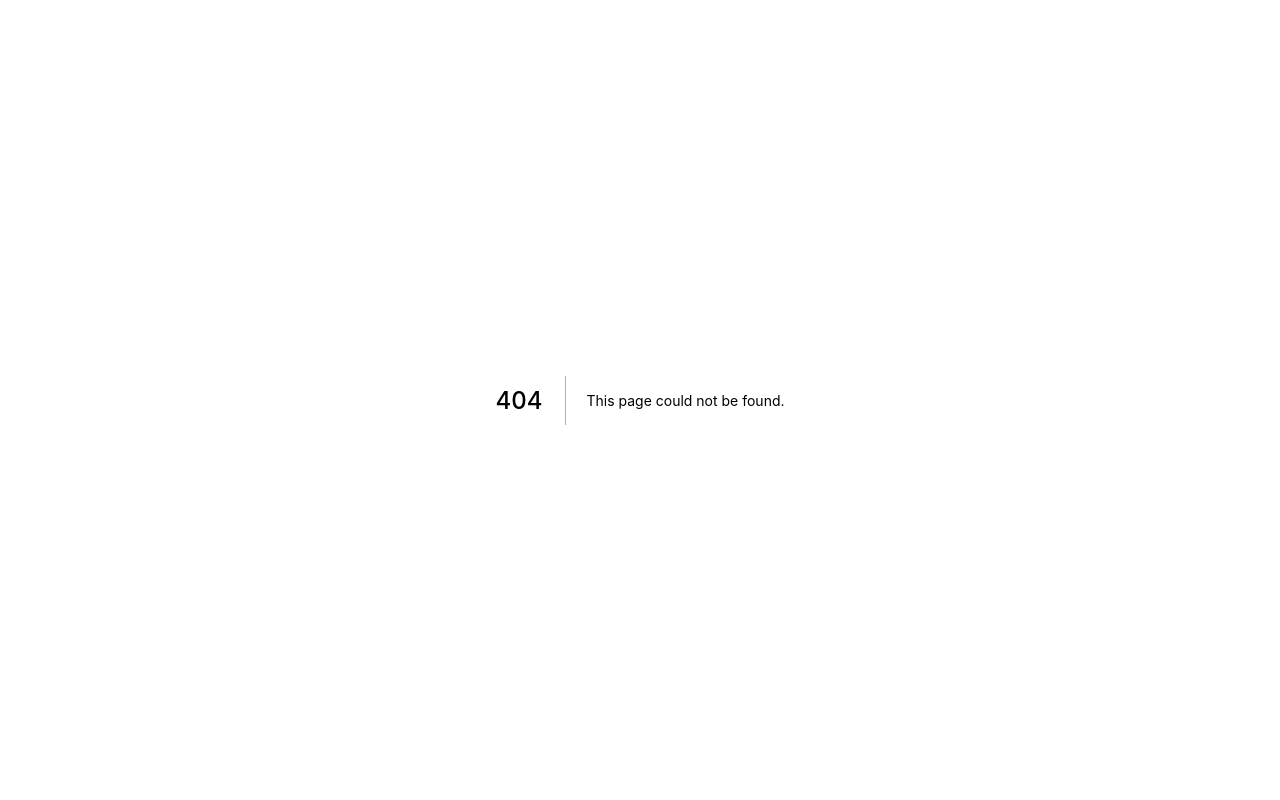
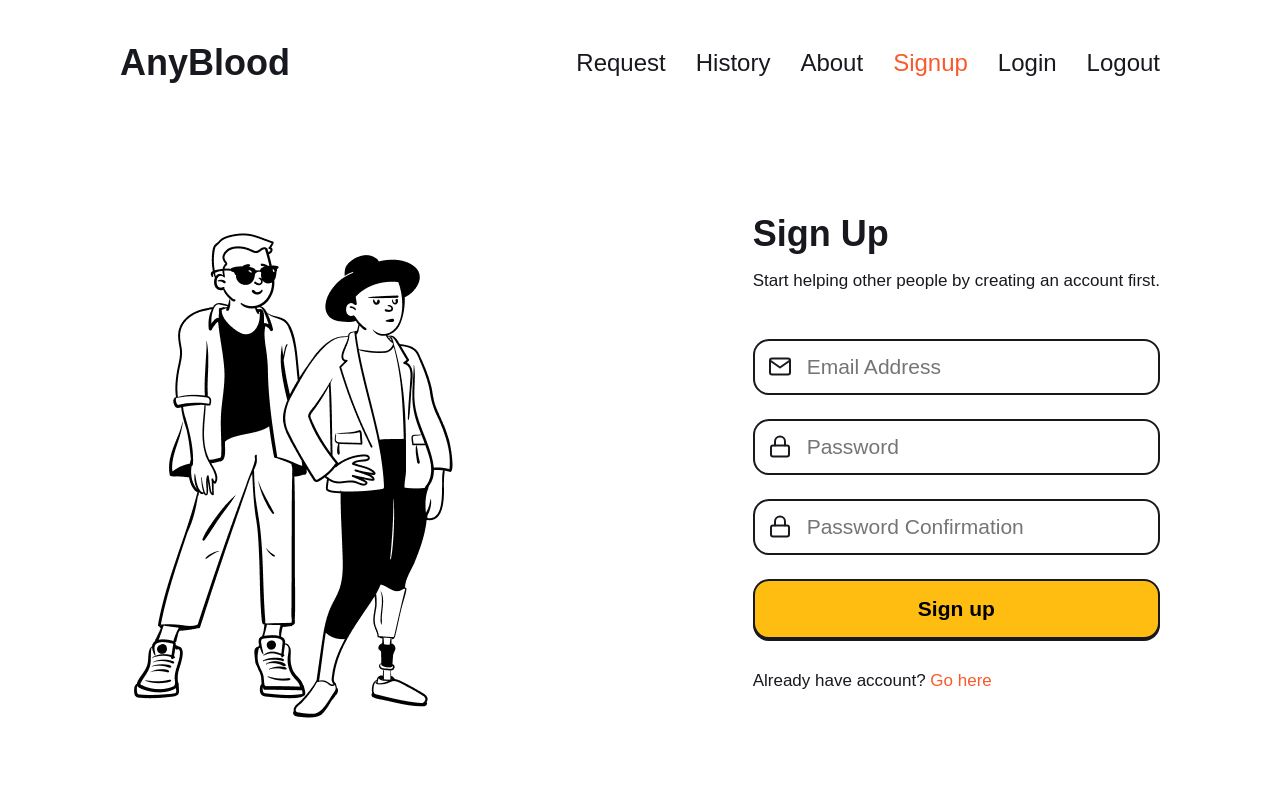
Before and after one commit to samudraarq/anyblood, a Next.js app: page /signup in a window 1280 px wide. Before the commit this address had no page. Shown: the top 800 px of the page. Built offline with nearby package versions, Linux system fonts and the light colour scheme.

Commit message:
add login form

```diff
--- a/components/Navbar/Navlink/Navlink.tsx
+++ b/components/Navbar/Navlink/Navlink.tsx
@@ -14,6 +14,12 @@ const Navlink = () => {
       <Link href="/about">
         <li>About</li>
       </Link>
+      <Link href="/signup">
+        <li>Signup</li>
+      </Link>
+      <Link href="/login">
+        <li>Login</li>
+      </Link>
       <Link href="/logout">
         <li>Logout</li>
       </Link>
--- /dev/null
+++ b/components/Signup/Signup.module.css
@@ -0,0 +1,6 @@
+.signup {
+  display: flex;
+  justify-content: space-between;
+  align-items: center;
+  height: 70rem;
+}
--- /dev/null
+++ b/components/Signup/Signup.tsx
@@ -0,0 +1,14 @@
+import React from "react";
+import SignupForm from "./SignupForm/SignupForm";
+import styles from "./Signup.module.css";
+
+const Signup = () => {
+  return (
+    <div className={styles.signup}>
+      <img src="/image/signup-people.png" alt="signup-people" />
+      <SignupForm />
+    </div>
+  );
+};
+
+export default Signup;
--- /dev/null
+++ b/components/Signup/SignupForm/SignupForm.module.css
@@ -0,0 +1,74 @@
+.form > h2 {
+  font-size: 3.6rem;
+  font-weight: 800;
+  margin-bottom: 1.6rem;
+}
+
+.form > p {
+  font-size: 1.7rem;
+  font-weight: 500;
+  margin-bottom: 4.8rem;
+}
+
+.form > form {
+  max-width: 60rem;
+}
+
+.inputContainer {
+  width: 100%;
+  position: relative;
+  margin-bottom: 2.4rem;
+}
+
+.icon {
+  position: absolute;
+  top: 50%;
+  transform: translateY(-50%);
+  left: 1.5rem;
+}
+
+.input {
+  width: 100%;
+  height: 5.6rem;
+  padding-left: 5.2rem;
+  border: 2px solid #18191f;
+  border-radius: 16px;
+  font-family: inherit;
+  font-size: 2.1rem;
+  color: #18191f;
+  outline: none;
+}
+
+.button {
+  width: 100%;
+  height: 6rem;
+  background: #ffbd12;
+  border: 2px solid #18191f;
+  box-shadow: 0px 2px 0px #18191f;
+  border-radius: 16px;
+  font-family: inherit;
+  font-weight: 800;
+  font-size: 2.1rem;
+  cursor: pointer;
+  transition: all 0.2s ease-in-out;
+  outline: none;
+}
+
+.button:hover {
+  transform: translateY(-3px);
+  box-shadow: 0px 5px 0px #18191f;
+}
+
+.button:active {
+  transform: translateY(1px);
+  box-shadow: 0px 1px 0px #18191f;
+}
+
+.account {
+  margin-top: 3.2rem;
+}
+
+.account > span {
+  color: #f95a2c;
+  cursor: pointer;
+}
--- /dev/null
+++ b/components/Signup/SignupForm/SignupForm.tsx
@@ -0,0 +1,54 @@
+import React from "react";
+import Link from "next/link";
+import { Lock, Mail } from "react-feather";
+import styles from "./SignupForm.module.css";
+
+const SignupForm = () => {
+  return (
+    <div className={styles.form}>
+      <h2>Sign Up</h2>
+      <p>Start helping other people by creating an account first.</p>
+      <form action="">
+        <div className={styles.inputContainer}>
+          <span className={styles.icon}>
+            <Mail />
+          </span>
+          <input
+            className={styles.input}
+            type="email"
+            placeholder="Email Address"
+          />
+        </div>
+        <div className={styles.inputContainer}>
+          <span className={styles.icon}>
+            <Lock />
+          </span>
+          <input
+            className={styles.input}
+            type="password"
+            placeholder="Password"
+          />
+        </div>
+        <div className={styles.inputContainer}>
+          <span className={styles.icon}>
+            <Lock />
+          </span>
+          <input
+            className={styles.input}
+            type="password"
+            placeholder="Password Confirmation"
+          />
+        </div>
+        <button className={styles.button}>Sign up</button>
+      </form>
+      <p className={styles.account}>
+        Already have account?
+        <Link href="/signin">
+          <span> Go here</span>
+        </Link>
+      </p>
+    </div>
+  );
+};
+
+export default SignupForm;
--- a/package.json
+++ b/package.json
@@ -8,6 +8,7 @@
     "start": "next start"
   },
   "dependencies": {
+    "firebase": "^7.21.1",
     "next": "9.5.3",
     "react": "16.13.1",
     "react-dom": "16.13.1",
--- /dev/null
+++ b/pages/signup.tsx
@@ -0,0 +1,18 @@
+import React from "react";
+import Footer from "../components/Footer/Footer";
+import Navbar from "../components/Navbar/Navbar";
+import Signup from "../components/Signup/Signup";
+
+const signup = () => {
+  return (
+    <>
+      <div className="container">
+        <Navbar />
+        <Signup />
+      </div>
+      <Footer />
+    </>
+  );
+};
+
+export default signup;
```
Also changed, not shown: config/fbConfig.ts (added, +25 -0 lines), public/image/signup-people.png (added), 1 other file (tests, documents, lock files or other folders).
